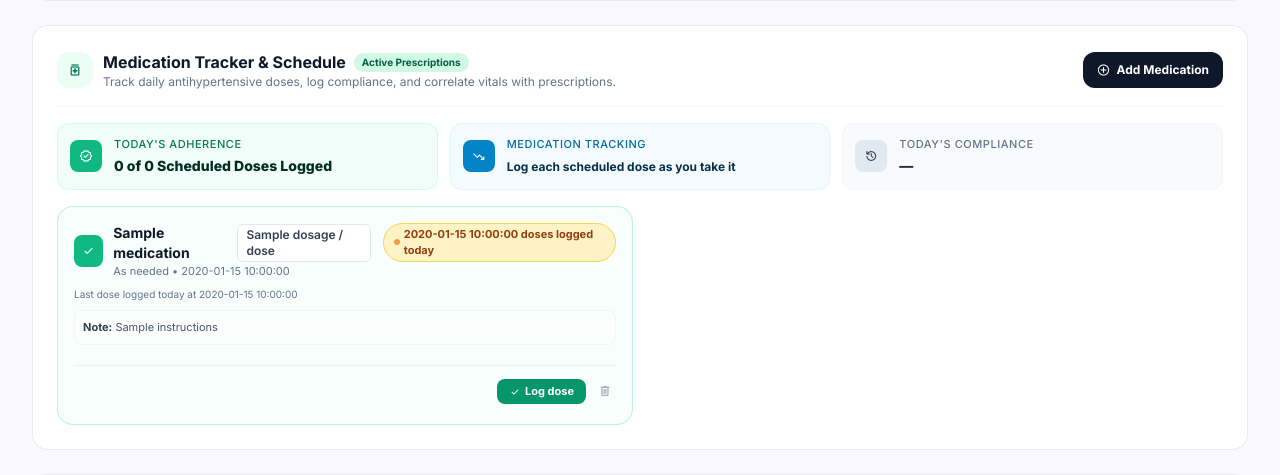
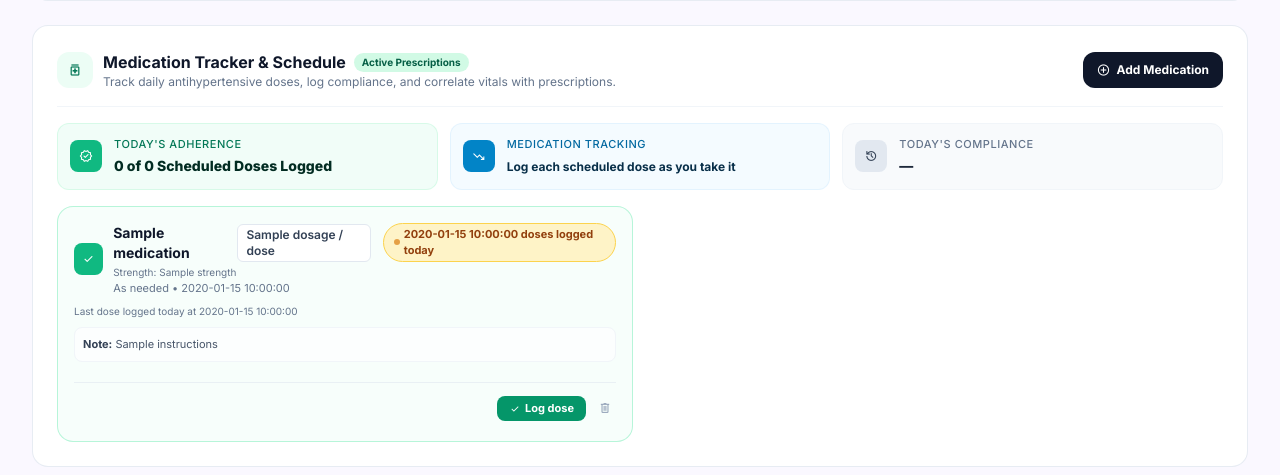
Before and after one commit to YsaMee/BPulse-Blood-Pressure-Tracker, a Flask app: template templates/dashboard.html in a window 1280 px wide. Shown: the part 908-1383 px from the top of the page. Run offline with Flask 3, Linux system fonts and the light colour scheme; the template is opened without the code that fills it: most values are stand-ins (such as "Sample title", 1, 10 or a date in 2020); some libraries are stand-ins or nearby versions.

Commit message:
feat: enhance medication management with optional strength and form details

```diff
--- a/ai_advisor.py
+++ b/ai_advisor.py
@@ -275,7 +275,14 @@ def chat_with_bpal(
     else:
         history_str = "Single reading logged so far."
 
-    meds_list = [f"{m.get('name')} {m.get('dosage')} ({m.get('frequency')})" for m in (medications or [])]
+    meds_list = []
+    for medication in medications or []:
+        details = f"{medication.get('name')} {medication.get('dosage')} ({medication.get('frequency')})"
+        if medication.get("strength"):
+            details += f", strength {medication['strength']}"
+        if medication.get("form"):
+            details += f", form {medication['form']}"
+        meds_list.append(details)
     meds_str = ", ".join(meds_list) if meds_list else "None currently registered."
 
     prompt_context = f"""[Patient Profile & Live Vitals]
--- a/app.py
+++ b/app.py
@@ -409,6 +409,8 @@ def medication_add():
     person_id = request.form.get("person_id") or 1
     name = request.form.get("name", "").strip()
     dosage = request.form.get("dosage", "10mg").strip()
+    strength = request.form.get("strength", "").strip()
+    medication_form = request.form.get("form", "").strip()
     schedule_type = request.form.get("schedule_type", "scheduled")
     time_of_day = request.form.get("time_of_day", "Morning (08:00 AM)").strip()
     instructions = request.form.get("instructions", "").strip()
@@ -446,6 +448,8 @@ def medication_add():
         instructions,
         doses_per_day,
         schedule_type,
+        strength,
+        medication_form,
     )
     flash(f"Medication '{name} {dosage}' added to schedule.", "success")
     return redirect(url_for("dashboard", person_id=person_id))
--- a/db.py
+++ b/db.py
@@ -414,6 +414,8 @@ def add_medication(
     instructions="",
     doses_per_day=1,
     schedule_type="scheduled",
+    strength="",
+    medication_form="",
 ):
     return store.add_medication(
         person_id,
@@ -424,6 +426,8 @@ def add_medication(
         instructions,
         doses_per_day,
         schedule_type,
+        strength,
+        medication_form,
     )
 
 
--- a/pdf_export.py
+++ b/pdf_export.py
@@ -138,9 +138,14 @@ def build_patient_pdf(
             taken_at = medication.get("taken_at")
             if doses_taken and taken_at:
                 status += f" ({taken_at})"
+            dose_details = f"Dose: {medication.get('dosage', '')}"
+            if medication.get("strength"):
+                dose_details += f" | Strength: {medication['strength']}"
+            if medication.get("form"):
+                dose_details += f" | Form: {medication['form']}"
             medication_data.append([
                 _p(medication.get("name", ""), cell),
-                _p(medication.get("dosage", ""), cell),
+                _p(dose_details, cell),
                 _p(
                     f"{medication.get('frequency', '')} / {medication.get('time_of_day', '')}",
                     cell,
--- a/store.py
+++ b/store.py
@@ -111,6 +111,8 @@ def add_medication(
     instructions="",
     doses_per_day=1,
     schedule_type="scheduled",
+    strength="",
+    medication_form="",
 ):
     meds = load_all_medications()
     new_id = max([m.get("id", 0) for m in meds], default=0) + 1
@@ -120,6 +122,8 @@ def add_medication(
         "person_id": int(person_id) if str(person_id).isdigit() else 1,
         "name": name.strip(),
         "dosage": dosage.strip() or "Standard dose",
+        "strength": strength.strip(),
+        "form": medication_form.strip(),
         "frequency": frequency.strip() or ("Once daily" if is_scheduled else "As needed (PRN)"),
         "schedule_type": "scheduled" if is_scheduled else "as_needed",
         "doses_per_day": max(1, int(doses_per_day)) if is_scheduled else 0,
--- a/templates/dashboard.html
+++ b/templates/dashboard.html
@@ -394,9 +394,24 @@
           <label class="font-bold text-slate-700 block mb-1">Dose Amount *</label>
           <input name="dosage" type="text" required placeholder="e.g. 5 mL"
                  class="w-full px-3 py-2 bg-white rounded-xl border border-slate-300 focus:outline-none focus:ring-2 focus:ring-sky-500"/>
+          <p class="mt-1 text-[10px] text-slate-500">How much is taken each time.</p>
         </div>
 
         <div class="sm:col-span-3">
+          <label class="font-bold text-slate-700 block mb-1">Strength (optional)</label>
+          <input name="strength" type="text" placeholder="e.g. 100 mg per 5 mL"
+                 class="w-full px-3 py-2 bg-white rounded-xl border border-slate-300 focus:outline-none focus:ring-2 focus:ring-sky-500"/>
+          <p class="mt-1 text-[10px] text-slate-500">Medicine amount in a tablet or measured liquid.</p>
+        </div>
+
+        <div class="sm:col-span-3">
+          <label class="font-bold text-slate-700 block mb-1">Medicine Form (optional)</label>
+          <input name="form" type="text" placeholder="e.g. tablet, capsule, liquid"
+                 class="w-full px-3 py-2 bg-white rounded-xl border border-slate-300 focus:outline-none focus:ring-2 focus:ring-sky-500"/>
+          <p class="mt-1 text-[10px] text-slate-500">What it looks like or how it is taken.</p>
+        </div>
+
+        <div class="sm:col-span-2">
           <label class="font-bold text-slate-700 block mb-1">Dose Schedule</label>
           <select name="schedule_type" id="medicationScheduleType" onchange="updateMedicationScheduleFields(this.value)"
                   class="w-full px-3 py-2 bg-white rounded-xl border border-slate-300 focus:outline-none focus:ring-2 focus:ring-sky-500">
@@ -405,7 +420,7 @@
           </select>
         </div>
 
-        <div class="sm:col-span-3" id="dosesPerDayField">
+        <div class="sm:col-span-2" id="dosesPerDayField">
           <label class="font-bold text-slate-700 block mb-1">Doses per day</label>
           <input name="doses_per_day" id="medicationDosesPerDay" type="number" min="1" max="24" value="1" required
                  class="w-full px-3 py-2 bg-white rounded-xl border border-slate-300 focus:outline-none focus:ring-2 focus:ring-sky-500"/>
@@ -454,6 +469,13 @@
                         {{ med.dosage }} / dose
                       </span>
                     </h4>
+                    {% if med.strength or med.form %}
+                      <span class="text-[10px] text-slate-500 block mt-0.5">
+                        {% if med.strength %}Strength: {{ med.strength }}{% endif %}
+                        {% if med.strength and med.form %} &bull; {% endif %}
+                        {% if med.form %}Form: {{ med.form }}{% endif %}
+                      </span>
+                    {% endif %}
                     <span class="text-[11px] text-slate-500 block">
                       {% if med.is_scheduled %}{{ med.doses_per_day }} scheduled dose{% if med.doses_per_day != 1 %}s{% endif %} per day{% else %}As needed{% endif %}
                       &bull; {{ med.time_of_day }}
```
Also changed, not shown: README.md.
